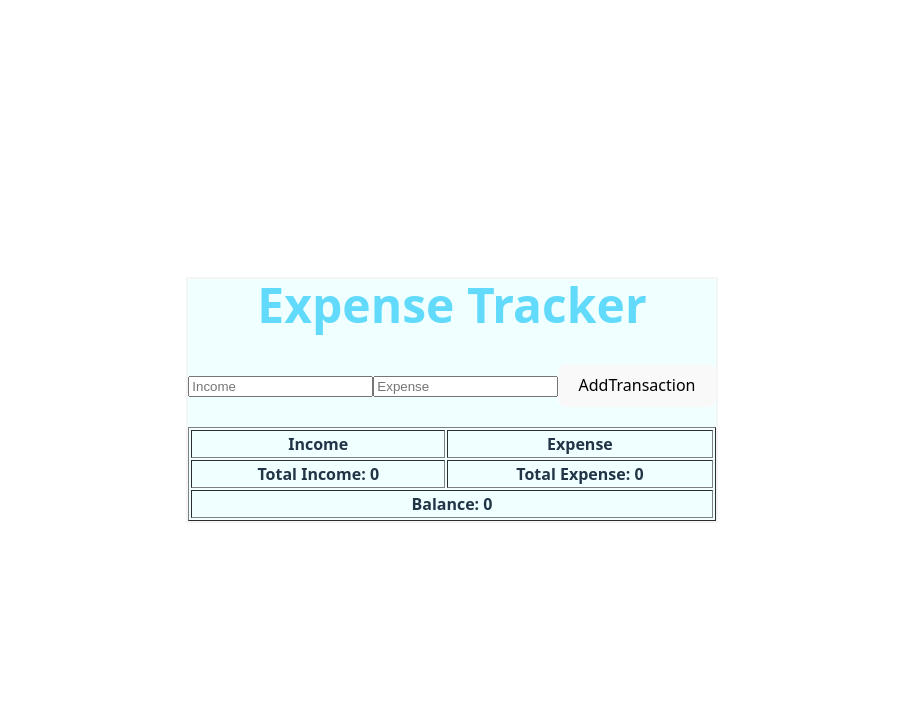
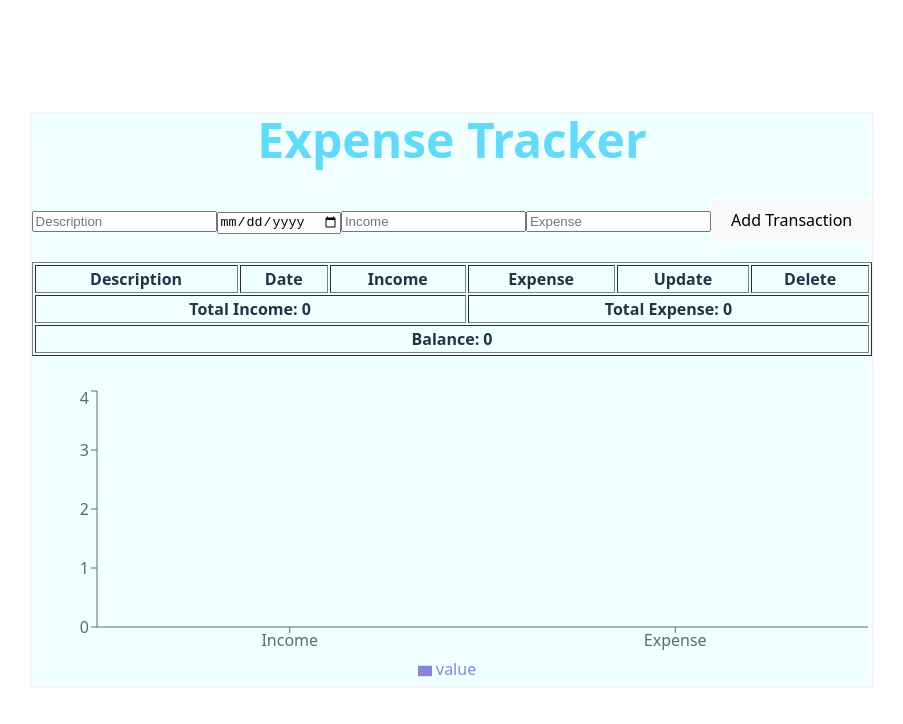
Before and after one commit to Ankush11verma/react-expense-tracker, a React (Vite) app: page / in a window 1280 px wide. Shown: the top 724 px of the page, without its empty margins (188-1091 px from the left). Built offline with nearby package versions, Linux system fonts and the light colour scheme.

Commit message:
Added new feature: delete transaction

```diff
--- a/package.json
+++ b/package.json
@@ -11,7 +11,8 @@
   },
   "dependencies": {
     "react": "^19.1.1",
-    "react-dom": "^19.1.1"
+    "react-dom": "^19.1.1",
+    "recharts": "^3.1.2"
   },
   "devDependencies": {
     "@eslint/js": "^9.33.0",
--- a/src/App.jsx
+++ b/src/App.jsx
@@ -2,16 +2,51 @@ import { useState } from 'react'
 import './App.css'
 import Header from './header';
 import Transaction from './Transaction';
-import Table from './Table';
+import Table from './table';
+import IncomeExpenseChart from './IncomeExpenseChart';
 
 function App() {
   const [transactions, setTransactions] = useState([]);
+  const [editIndex, setEditIndex] = useState(null);
+
+  const handleDelete = (idx) => {
+    alert("Are you sure you want to delete this transaction?");
+    setTransactions(transactions.filter((_, i) => i !== idx));
+    if (editIndex === idx) setEditIndex(null);
+  };
+
+  const handleUpdate = (idx) => {
+    setEditIndex(idx);
+  };
+
+  const handleSave = (income, expense, description, date) => {
+  if (editIndex !== null) {
+    // Update existing transaction
+    const updated = [...transactions];
+    updated[editIndex] = { income, expense, description, date };
+    setTransactions(updated);
+    setEditIndex(null);
+  } else {
+    // Add new transaction
+    setTransactions([...transactions, { income, expense, description, date }]);
+  }
+};
 
   return (
     <div className="main">
       <Header />
-      <Transaction transactions={transactions} setTransactions={setTransactions} />
-      <Table transactions={transactions} />
+      <Transaction
+        transactions={transactions}
+        onSave={handleSave}
+        editIndex={editIndex}
+        setEditIndex={setEditIndex}
+      />
+      <Table
+        transactions={transactions}
+        onUpdate={handleUpdate}
+        onDelete={handleDelete}
+      />
+      <IncomeExpenseChart transactions={transactions} />
     </div>
   );
 }
--- /dev/null
+++ b/src/IncomeExpenseChart.jsx
@@ -0,0 +1,28 @@
+import React from "react";
+import { BarChart, Bar, XAxis, YAxis, Tooltip, Legend, ResponsiveContainer } from "recharts";
+
+function IncomeExpenseChart({ transactions }) {
+    const totalIncome = transactions.reduce((sum, t) => sum + t.income, 0);
+    const totalExpense = transactions.reduce((sum, t) => sum + t.expense, 0);
+
+    const data = [
+        { name: "Income", value: totalIncome },
+        { name: "Expense", value: totalExpense }
+    ];
+
+    return (
+        <div style={{ width: "100%", height: 300, marginTop: 30 }}>
+            <ResponsiveContainer>
+                <BarChart data={data}>
+                    <XAxis dataKey="name" />
+                    <YAxis />
+                    <Tooltip />
+                    <Legend />
+                    <Bar dataKey="value" fill="#8884d8" />
+                </BarChart>
+            </ResponsiveContainer>
+        </div>
+    );
+}
+
+export default IncomeExpenseChart;
--- a/src/Table.jsx
+++ b/src/Table.jsx
@@ -1,6 +1,6 @@
 import React from "react";
 
-function Table({ transactions }) {
+function Table({ transactions, onUpdate, onDelete }) {
     const totalIncome = transactions.reduce((sum, t) => sum + t.income, 0);
     const totalExpense = transactions.reduce((sum, t) => sum + t.expense, 0);
 
@@ -8,26 +8,58 @@ function Table({ transactions }) {
         <table border="1" style={{ width: "100%", marginTop: "20px" }}>
             <thead>
                 <tr>
+                    <th>Description</th>
+                    <th>Date</th>
                     <th>Income</th>
                     <th>Expense</th>
+                    <th>Update</th>
+                    <th>Delete</th>
                 </tr>
             </thead>
             <tbody>
                 {transactions.map((t, idx) => (
                     <tr key={idx}>
-                        <td>{t.income}</td>
-                        <td>{t.expense}</td>
+                        <td>{t.description}</td>
+                        <td>{t.date}</td>
+                        <td style={{color:"green"}}>{t.income}</td>
+                        <td style={{color:"red"}}>{t.expense}</td>
+                        <td>
+                            <img
+                                src="https://cdn-icons-png.flaticon.com/512/1828/1828911.png"
+                                alt="Update"
+                                style={{ width: "20px", cursor: "pointer" }}
+                                onClick={() => onUpdate(idx)}
+                            />
+                        </td>
+                        <td>
+                            <img
+                                src="https://cdn-icons-png.flaticon.com/512/1214/1214428.png"
+                                alt="Delete"
+                                style={{ width: "20px", cursor: "pointer" }}
+                                onClick={() => onDelete(idx)}
+                            />
+                        </td>
                     </tr>
                 ))}
             </tbody>
             <tfoot>
                 <tr>
-                    <td><strong>Total Income: {totalIncome}</strong></td>
-                    <td><strong>Total Expense: {totalExpense}</strong></td>
+                    {/* <td colSpan="2"></td> */}
+                    <td colSpan="3"><strong>Total Income: {totalIncome}</strong></td>
+                    <td colSpan="3"><strong>Total Expense: {totalExpense}</strong></td>
+                    {/* <td colSpan="2"></td> */}
                 </tr>
                 <tr>
-                    <td colSpan="2" style={{ color:totalIncome - totalExpense < 0 ? "red" : totalIncome - totalExpense > 0 ? "blue" : "inherit"}} >
-                    <strong>Balance: {totalIncome - totalExpense}</strong></td>
+                    <td colSpan="6" style={{
+                        color:
+                            totalIncome - totalExpense < 0
+                                ? "red"
+                                : totalIncome - totalExpense > 0
+                                ? "blue"
+                                : "inherit"
+                    }}>
+                        <strong>Balance: {totalIncome - totalExpense}</strong>
+                    </td>
                 </tr>
             </tfoot>
         </table>
--- a/src/Transaction.jsx
+++ b/src/Transaction.jsx
@@ -1,28 +1,72 @@
-import React, { useState } from "react";
+import React, { useState, useEffect } from "react";
 
-function Transaction({ transactions, setTransactions }) {
+function Transaction({ transactions, onSave, editIndex, setEditIndex }) {
     const [income, setIncome] = useState("");
     const [expense, setExpense] = useState("");
+    const [description, setDescription] = useState("");
+    const [date, setDate] = useState("");
 
-    const handleAdd = () => {
-        if (income || expense) {
-            setTransactions([
-                ...transactions,
-                { income: Number(income) || 0, expense: Number(expense) || 0 }
-            ]);
+    useEffect(() => {
+        if (editIndex !== null) {
+            setIncome(transactions[editIndex].income);
+            setExpense(transactions[editIndex].expense);
+            setDescription(transactions[editIndex].description || "");
+            setDate(transactions[editIndex].date || "");
+        } else {
             setIncome("");
             setExpense("");
+            setDescription("");
+            setDate("");
         }
+    }, [editIndex, transactions]);
+
+    const handleSubmit = (e) => {
+        e.preventDefault();
+        onSave(
+            Number(income) || 0,
+            Number(expense) || 0,
+            description,
+            date
+        );
+        setIncome("");
+        setExpense("");
+        setDescription("");
+        setDate("");
+        setEditIndex(null);
     };
 
     return (
-        <div className="transaction">
-            <input type="number" placeholder="Income" value={income} onChange={e => setIncome(e.target.value)} />
-
-            <input type="number" placeholder="Expense" value={expense} onChange={e => setExpense(e.target.value)} />
-
-            <button id="button" onClick={handleAdd}>AddTransaction</button>
-        </div>
+        <form className="transaction" onSubmit={handleSubmit}>
+            <input
+                type="text"
+                placeholder="Description"
+                value={description}
+                onChange={e => setDescription(e.target.value)}
+                required
+            />
+            <input
+                type="date"
+                placeholder="Date"
+                value={date}
+                onChange={e => setDate(e.target.value)}
+                required
+            />
+            <input
+                type="number"
+                placeholder="Income"
+                value={income}
+                onChange={e => setIncome(e.target.value)}
+            />
+            <input
+                type="number"
+                placeholder="Expense"
+                value={expense}
+                onChange={e => setExpense(e.target.value)}
+            />
+            <button id="button" type="submit">
+                {editIndex !== null ? "Update Transaction" : "Add Transaction"}
+            </button>
+        </form>
     );
 }
 
```
Also changed, not shown: 1 other file (tests, documents, lock files or other folders).
